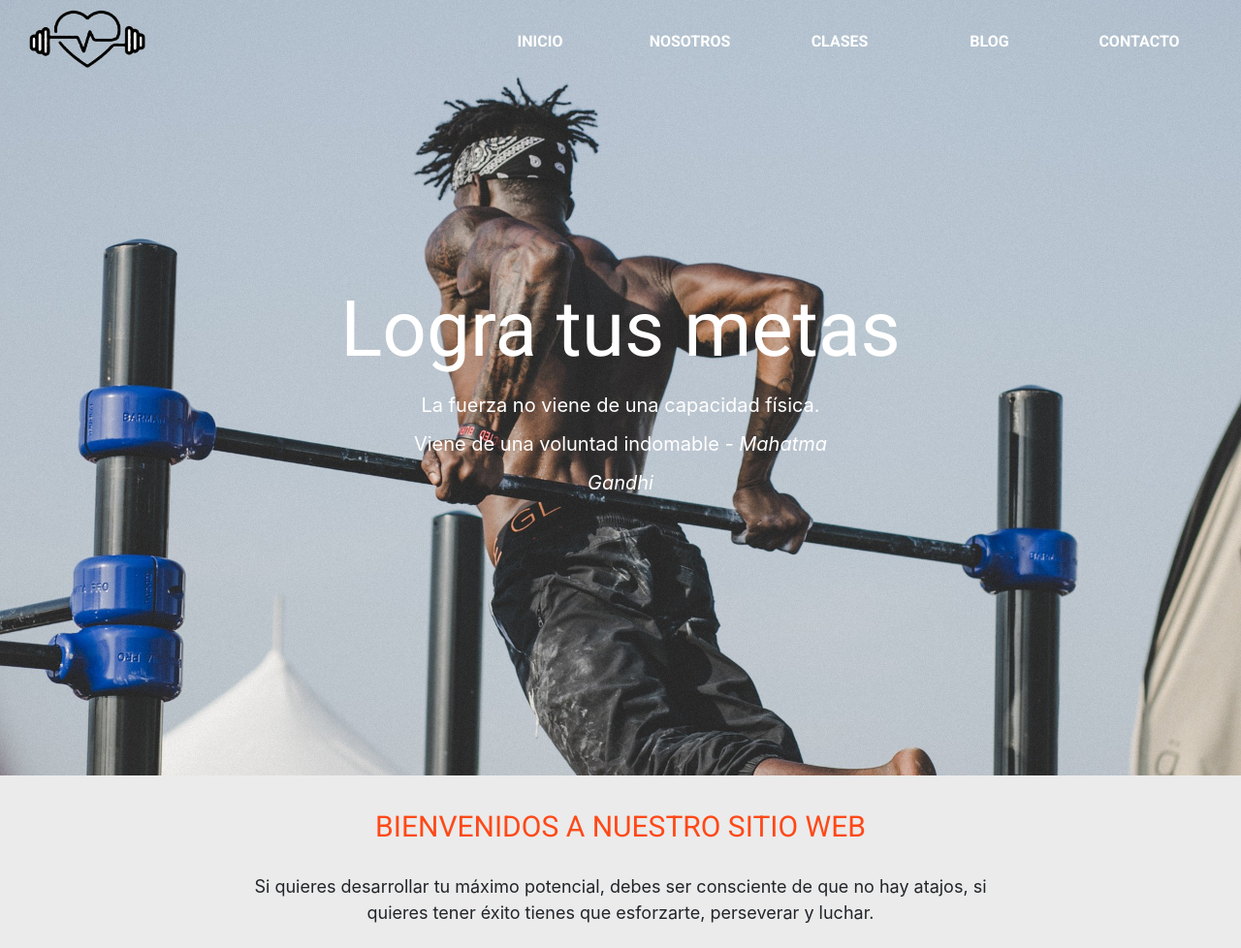
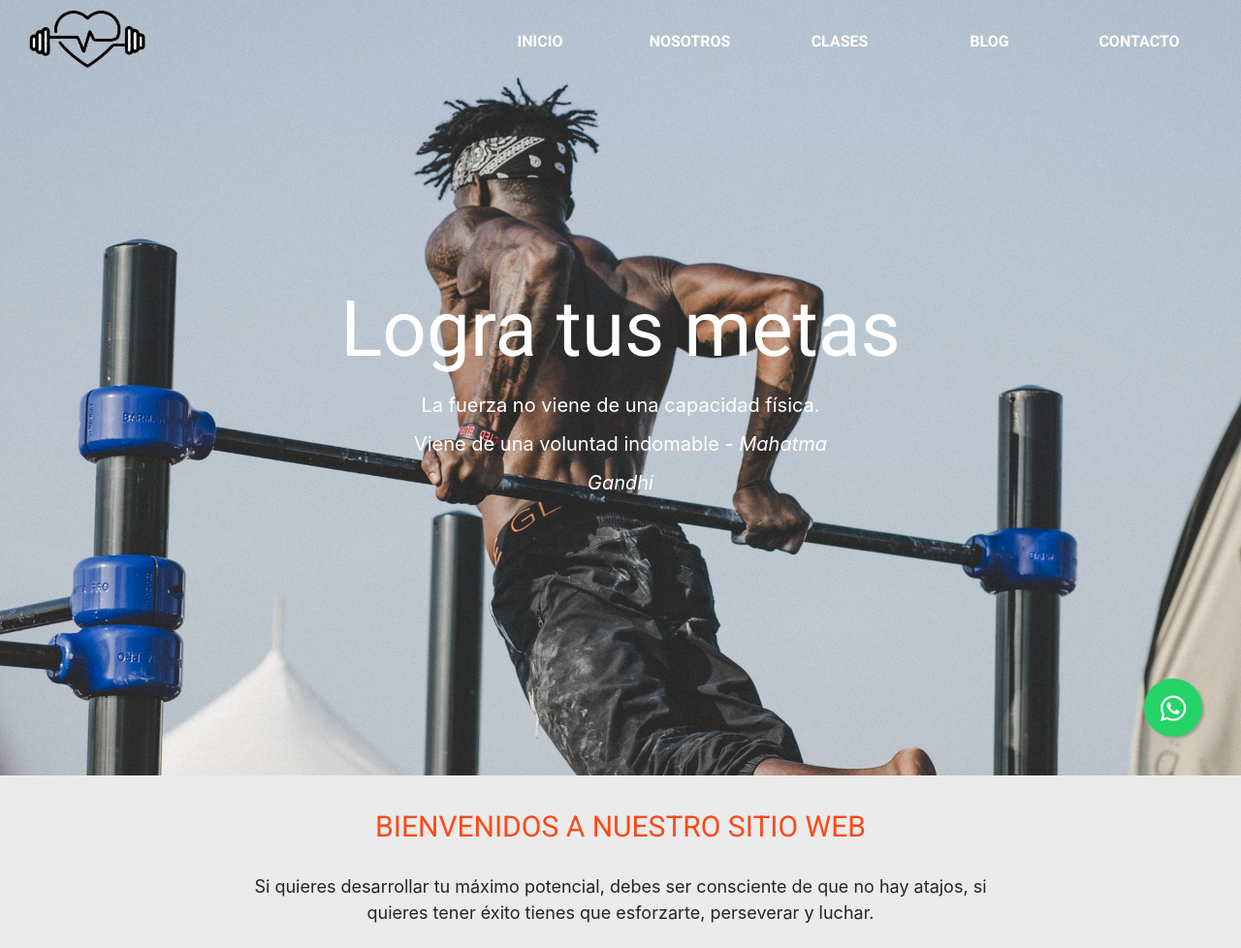
Before and after one commit to AgusVigno/gimnasio, a website: page index.html in a window 1280 px wide. Shown: the top 978 px of the page at 97% size. Drawn offline with nearby package versions, Linux system fonts and the light colour scheme.

Commit message:
whatsapp flotante

```diff
--- a/assets/css/style.css
+++ b/assets/css/style.css
@@ -1136,11 +1136,7 @@ video {
     text-decoration: none;
 }
 .footer__menu a:hover{
-    border: 1px solid var(--colorPrimario);
-    color: var(--blanco);
-    padding: .5rem;
-    background-color: var(--colorPrimario);
-    border-radius: .5rem;
+    color: var(--colorPrimario);
 }
 @media (min-width: 768px) {
     .footer__menu a{
@@ -1641,3 +1637,28 @@ p.copyright{
     font-size: 1.8rem;
     color: var(--blanco);
 }
+
+/* Icono whatsapp */
+.float{
+	position:fixed;
+	width:60px;
+	height:60px;
+	bottom:40px;
+	right:40px;
+	background-color:#25d366;
+	color:#FFF;
+	border-radius:50px;
+	text-align:center;
+    font-size:30px;
+	box-shadow: 2px 2px 3px #999;
+    z-index:10000000;
+}
+.float:hover {
+	text-decoration: none;
+	color: #25d366;
+    background-color:#fff;
+}
+
+.my-float{
+	margin-top:16px;
+}
--- a/index.html
+++ b/index.html
@@ -73,6 +73,11 @@
             </nav>
         </div>
     </header>
+
+    <!-- icono whatsapp flotante -->
+    <a href="https://api.whatsapp.com/send?phone=54922112345678&text=Hola%21%20Quisiera%20m%C3%A1s%20informaci%C3%B3n%20sobre%20laplataGYM%20." class="float" target="_blank">
+        <i class="fab fa-whatsapp my-float"></i>
+    </a>
 
     <!-- seccion de bienvenida -->
     <section class="contenedor bienvenida seccion">
```
